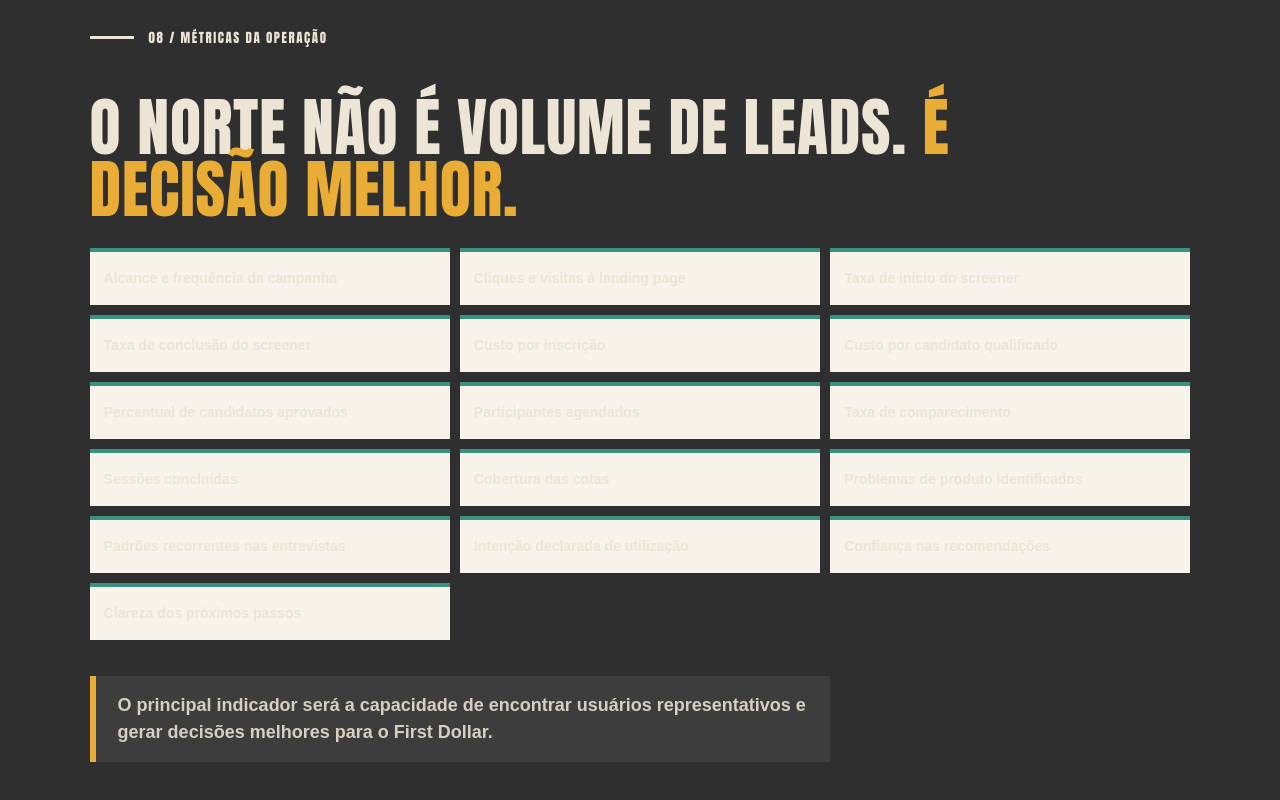
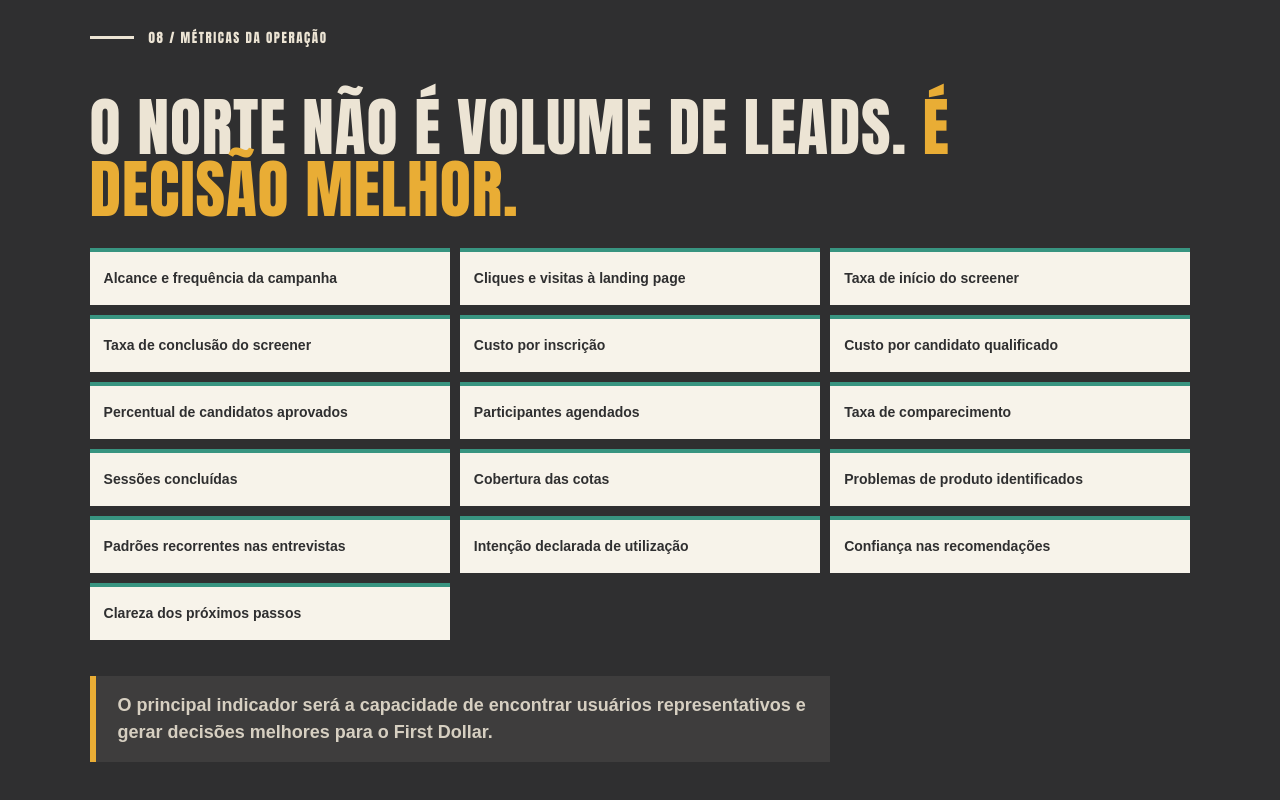
Before and after one commit to humbleflb/melivesalesdiags, a Next.js app: page /firstdollar in a window 1280 px wide. Shown: the part 7480-8280 px from the top of the page. Built offline with nearby package versions, Linux system fonts and the light colour scheme.

Commit message:
Force ink color on deck metric cards too
Same cream-on-paper contrast fix for metric-grid articles on dark slides.

Co-authored-by: humbleflb <humbleflb@users.noreply.github.com>

```diff
--- a/app/globals.css
+++ b/app/globals.css
@@ -1367,6 +1367,7 @@ footer p, footer a { font-size: 11px; text-transform: uppercase; letter-spacing:
 }
 .deck-metric-grid article {
   background: var(--paper);
+  color: var(--ink);
   padding: 16px 14px;
   font-size: 14px;
   font-weight: 800;
```
